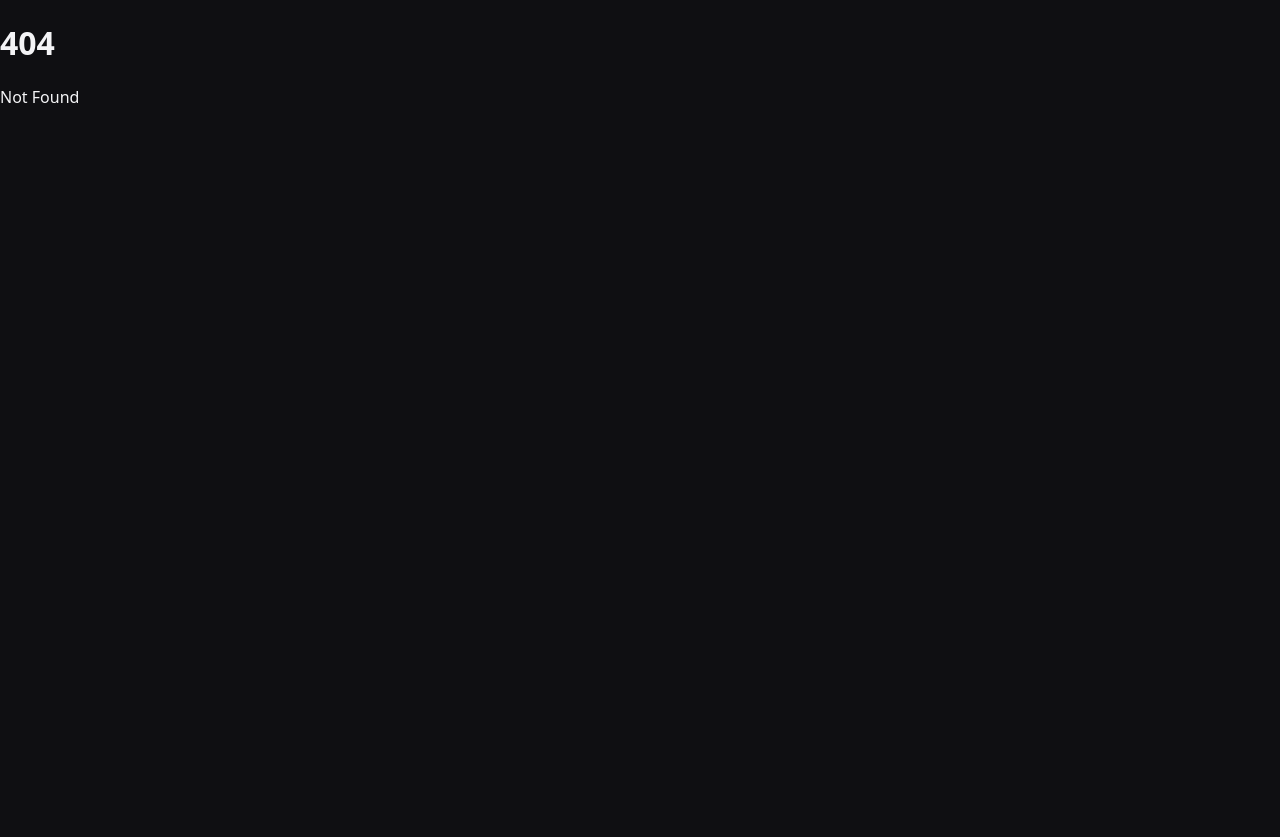
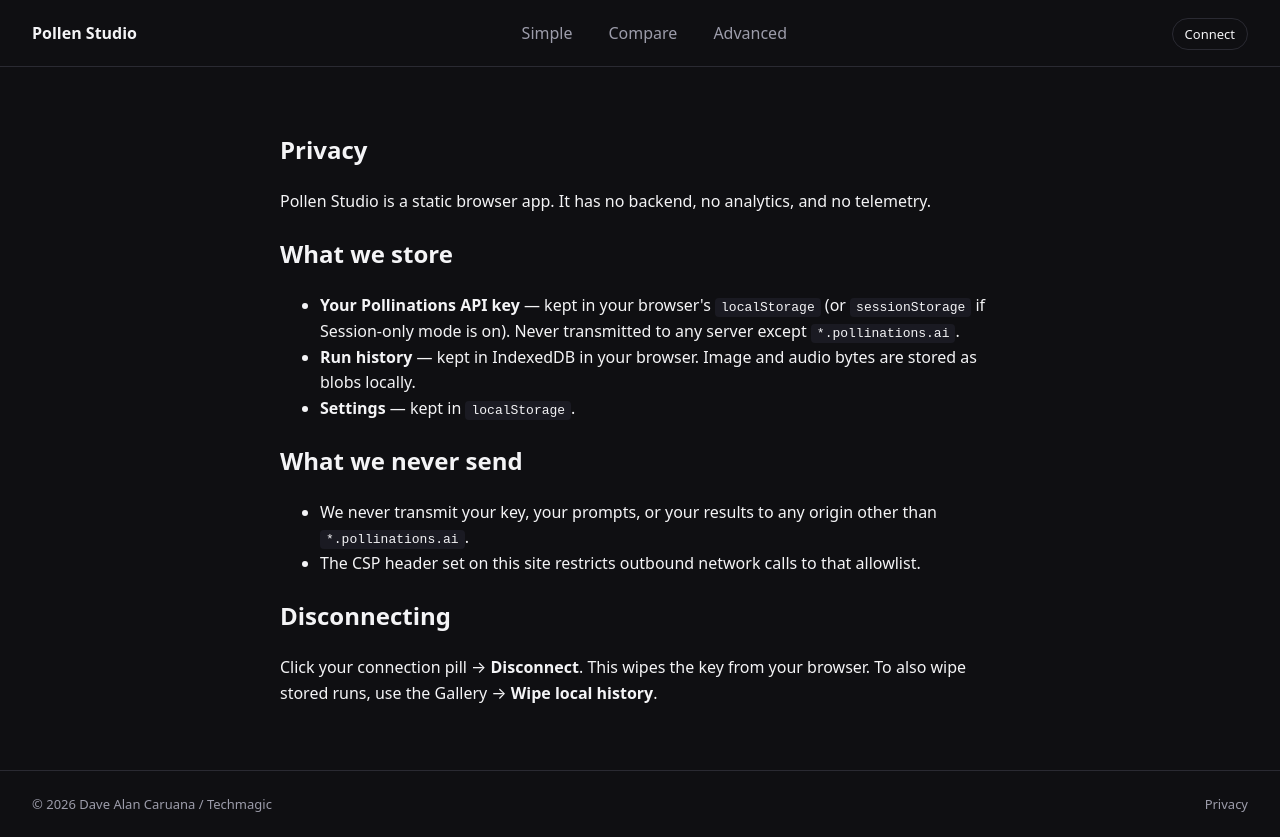
Before and after one commit to davealan74/pollen-studio, a SvelteKit app: page /privacy in a window 1280 px wide. Before the commit this address had no page. Before the commit the page ends 800 px from the top, so only its background shows below. Built offline with nearby package versions, Linux system fonts and the light colour scheme.

Commit message:
feat(ui): app shell — header tabs, footer, toast root, landing + privacy

```diff
--- /dev/null
+++ b/src/lib/components/Footer.svelte
@@ -0,0 +1,29 @@
+<footer>
+  <span
+    >© 2026 <a href="https://techmagic.info" target="_blank" rel="noopener"
+      >Dave Alan Caruana / Techmagic</a
+    ></span
+  >
+  <nav>
+    <a href="/privacy">Privacy</a>
+  </nav>
+</footer>
+
+<style>
+  footer {
+    display: flex;
+    justify-content: space-between;
+    align-items: center;
+    padding: 24px 32px;
+    border-top: 1px solid var(--border);
+    color: var(--muted);
+    font-size: 13px;
+  }
+  footer a {
+    color: var(--muted);
+    text-decoration: none;
+  }
+  footer a:hover {
+    color: var(--fg);
+  }
+</style>
--- /dev/null
+++ b/src/lib/components/Toast.svelte
@@ -0,0 +1,35 @@
+<script lang="ts">
+  import { toasts } from '$stores/toast.svelte';
+</script>
+
+<div class="toast-root" role="status" aria-live="polite">
+  {#each toasts.items as t (t.id)}
+    <div class="toast" data-kind={t.kind}>{t.message}</div>
+  {/each}
+</div>
+
+<style>
+  .toast-root {
+    position: fixed;
+    right: 16px;
+    bottom: 16px;
+    display: flex;
+    flex-direction: column;
+    gap: 8px;
+    z-index: 1000;
+  }
+  .toast {
+    padding: 10px 14px;
+    border: 1px solid var(--border);
+    border-radius: var(--radius);
+    background: #1a1a22;
+    max-width: 320px;
+    font-size: 14px;
+  }
+  .toast[data-kind='error'] {
+    border-color: var(--danger);
+  }
+  .toast[data-kind='success'] {
+    border-color: var(--accent);
+  }
+</style>
--- /dev/null
+++ b/src/lib/stores/toast.svelte.ts
@@ -0,0 +1,16 @@
+export interface Toast {
+  id: number;
+  kind: 'info' | 'error' | 'success';
+  message: string;
+}
+
+let nextId = 1;
+export const toasts = $state<{ items: Toast[] }>({ items: [] });
+
+export function showToast(message: string, kind: Toast['kind'] = 'info', ttlMs = 4000): void {
+  const id = nextId++;
+  toasts.items = [...toasts.items, { id, kind, message }];
+  setTimeout(() => {
+    toasts.items = toasts.items.filter((t) => t.id !== id);
+  }, ttlMs);
+}
--- a/src/routes/+layout.svelte
+++ b/src/routes/+layout.svelte
@@ -1,6 +1,80 @@
 <script lang="ts">
   import '../app.css';
+  import { page } from '$app/stores';
+  import Footer from '$components/Footer.svelte';
+  import Toast from '$components/Toast.svelte';
+  import { keyStore } from '$stores/key.svelte';
+
   let { children } = $props();
+
+  const modes = [
+    { href: '/simple', label: 'Simple' },
+    { href: '/compare', label: 'Compare' },
+    { href: '/advanced', label: 'Advanced' }
+  ];
 </script>
 
+<header>
+  <a class="brand" href="/">Pollen Studio</a>
+  <nav class="modes">
+    {#each modes as m}
+      <a href={m.href} class:active={$page.url.pathname.startsWith(m.href)}>{m.label}</a>
+    {/each}
+  </nav>
+  <div class="key">
+    {#if keyStore.key}
+      <a href="/auth/start" class="pill connected">connected</a>
+    {:else}
+      <a href="/auth/start" class="pill">Connect</a>
+    {/if}
+  </div>
+</header>
+
 <main>{@render children()}</main>
+<Footer />
+<Toast />
+
+<style>
+  header {
+    display: grid;
+    grid-template-columns: auto 1fr auto;
+    gap: 24px;
+    align-items: center;
+    padding: 16px 32px;
+    border-bottom: 1px solid var(--border);
+  }
+  .brand {
+    font-weight: 600;
+    text-decoration: none;
+  }
+  .modes {
+    display: flex;
+    gap: 16px;
+    justify-content: center;
+  }
+  .modes a {
+    color: var(--muted);
+    text-decoration: none;
+    padding: 6px 10px;
+    border-radius: var(--radius);
+  }
+  .modes a.active {
+    color: var(--fg);
+    background: #1a1a22;
+  }
+  .pill {
+    padding: 6px 12px;
+    border: 1px solid var(--border);
+    border-radius: 999px;
+    text-decoration: none;
+    font-size: 13px;
+  }
+  .pill.connected {
+    border-color: var(--accent);
+    color: var(--accent);
+  }
+  main {
+    min-height: calc(100vh - 130px);
+    padding: 32px;
+  }
+</style>
--- a/src/routes/+page.svelte
+++ b/src/routes/+page.svelte
@@ -1 +1,55 @@
-<h1>Pollen Studio</h1>
+<section class="hero">
+  <h1>Compare Pollinations side-by-side.</h1>
+  <p class="lede">
+    Connect your Pollinations account, then explore image, text, and TTS models in one place. Share
+    any run as a link your friends can run with their own pollen.
+  </p>
+  <div class="actions">
+    <a class="cta" href="/auth/start">Connect Pollinations</a>
+    <a class="link" href="/simple">Try a demo prompt →</a>
+  </div>
+  <p class="earnings">
+    Powered by Pollinations' Bring-Your-Own-Pollen flow. Studio adds a disclosed +25% to each call
+    to fund development.
+  </p>
+</section>
+
+<style>
+  .hero {
+    max-width: 720px;
+    margin: 64px auto;
+  }
+  h1 {
+    font-size: 40px;
+    line-height: 1.1;
+  }
+  .lede {
+    font-size: 18px;
+    color: var(--muted);
+    line-height: 1.5;
+  }
+  .actions {
+    display: flex;
+    gap: 16px;
+    align-items: center;
+    margin: 24px 0;
+  }
+  .cta {
+    padding: 12px 20px;
+    background: var(--accent);
+    color: #0f0f12;
+    border-radius: var(--radius);
+    font-weight: 600;
+    text-decoration: none;
+  }
+  .link {
+    color: var(--muted);
+    text-decoration: none;
+  }
+  .earnings {
+    font-size: 13px;
+    color: var(--muted);
+    border-top: 1px solid var(--border);
+    padding-top: 16px;
+  }
+</style>
--- /dev/null
+++ b/src/routes/privacy/+page.svelte
@@ -0,0 +1,44 @@
+<article class="prose">
+  <h1>Privacy</h1>
+  <p>Pollen Studio is a static browser app. It has no backend, no analytics, and no telemetry.</p>
+  <h2>What we store</h2>
+  <ul>
+    <li>
+      <strong>Your Pollinations API key</strong> — kept in your browser's <code>localStorage</code>
+      (or <code>sessionStorage</code> if Session-only mode is on). Never transmitted to any server
+      except <code>*.pollinations.ai</code>.
+    </li>
+    <li>
+      <strong>Run history</strong> — kept in IndexedDB in your browser. Image and audio bytes are stored
+      as blobs locally.
+    </li>
+    <li><strong>Settings</strong> — kept in <code>localStorage</code>.</li>
+  </ul>
+  <h2>What we never send</h2>
+  <ul>
+    <li>
+      We never transmit your key, your prompts, or your results to any origin other than <code
+        >*.pollinations.ai</code
+      >.
+    </li>
+    <li>The CSP header set on this site restricts outbound network calls to that allowlist.</li>
+  </ul>
+  <h2>Disconnecting</h2>
+  <p>
+    Click your connection pill → <strong>Disconnect</strong>. This wipes the key from your browser.
+    To also wipe stored runs, use the Gallery → <strong>Wipe local history</strong>.
+  </p>
+</article>
+
+<style>
+  .prose {
+    max-width: 720px;
+    margin: 32px auto;
+    line-height: 1.6;
+  }
+  .prose code {
+    background: #1a1a22;
+    padding: 2px 6px;
+    border-radius: 4px;
+  }
+</style>
```
